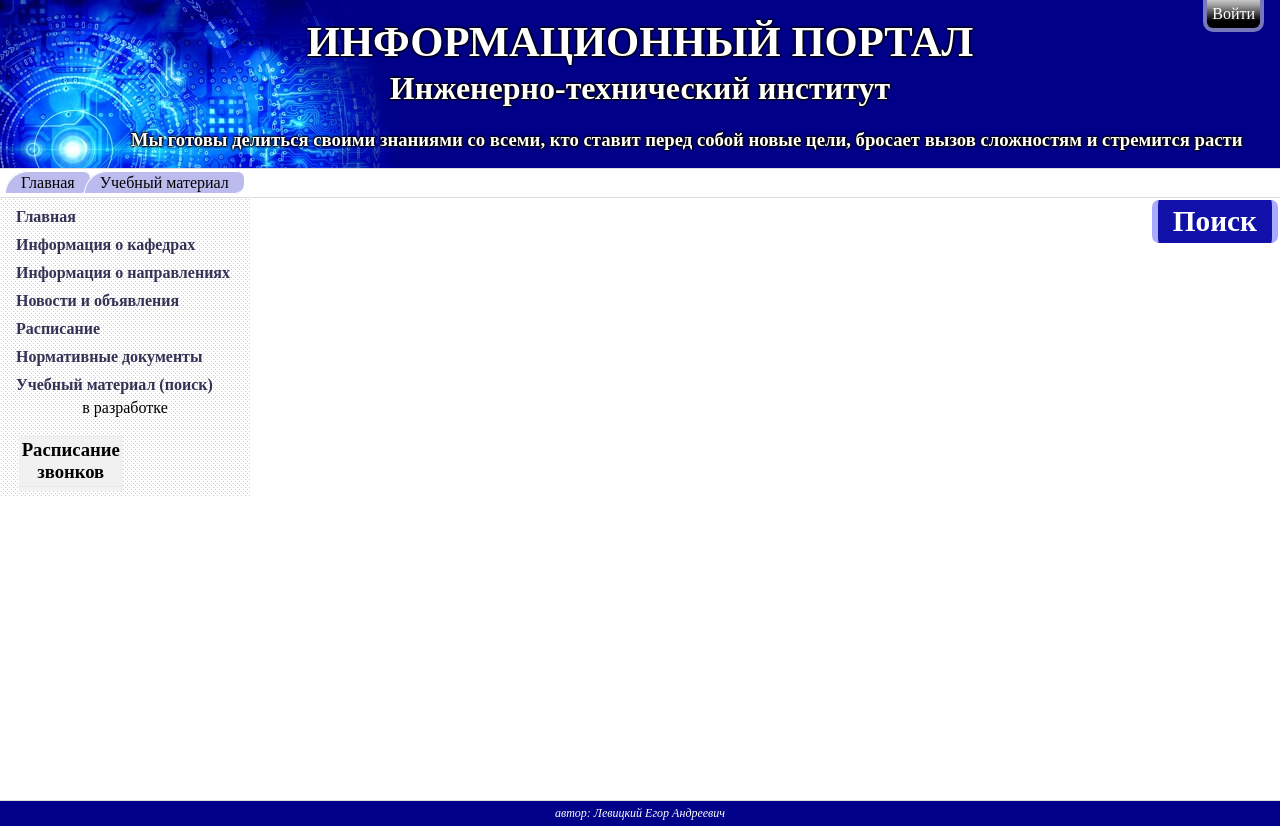
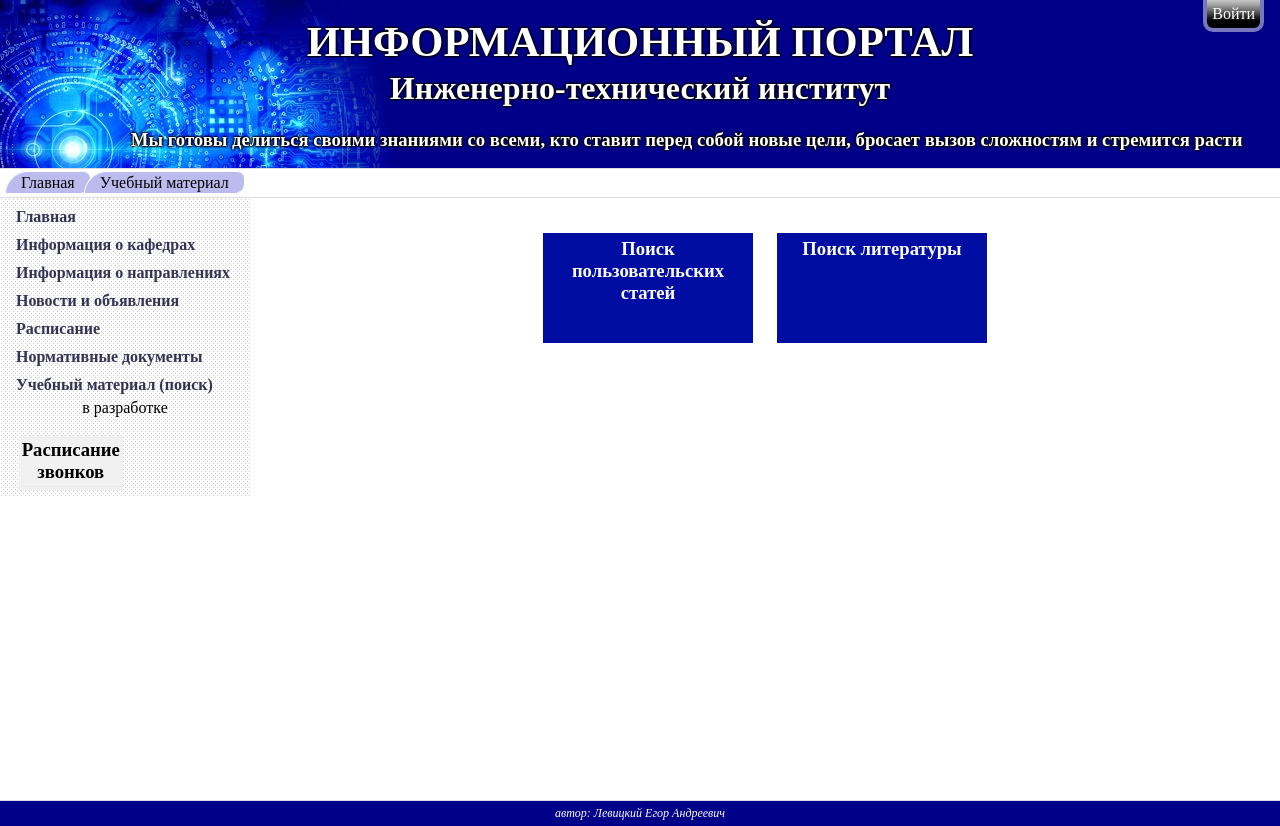
Before and after one commit to fallGamlet/UPortal, a Django app: page /content/ in a window 1280 px wide. Run offline with Django 3.2, Linux system fonts and the light colour scheme; parts of the project's set-up code (start-up, migrations or seed data) failed here and were passed over; some libraries are stand-ins or nearby versions.

Commit message:
Продолжение реализации поиска пользовательских статей

```diff
--- a/UPortal/urls.py
+++ b/UPortal/urls.py
@@ -37,6 +37,7 @@ urlpatterns = patterns('',
     (r'^schedule/$', views.schedule),
     (r'^content/$', views.content),
     (r'^content/search/$', views.search),
+    (r'^content/search/article/$', views.search_article),
     (r'^curdate/$', views.getcurrentdate),
 
     (r'^media/(?P<path>.*)$', 'django.views.static.serve', {'document_root': settings.MEDIA_ROOT}),
--- a/UPortal/views.py
+++ b/UPortal/views.py
@@ -8,6 +8,7 @@ import datetime
 import copy
 from university import models
 from university import forms
+#from blog.forms import SearchArticleForm
 
 urlvoc = {
     "": u"Главная",
@@ -15,6 +16,7 @@ urlvoc = {
     "help": u"Помощь",
     "search": u"Поиск",
     "articles": u"Статьи",
+    "article": u"Статьи",
     "content": u"Учебный материал",
     "cathedra": u"Информация о кафедрах",
     "direction": u"Направления",
@@ -28,7 +30,7 @@ menulinks = (
     ("/cathedra/direction/", u"Информация о направлениях"),
     ("/news/", u"Новости и объявления"),
     ("/schedule/", u"Расписание"),
-    ("/normdocument", u"Нормативные документы"),
+    ("/normdocument/", u"Нормативные документы"),
     ("/content/", u"Учебный материал (поиск)"),  # ("/search/", u"Поиск"),
 )
 
@@ -80,6 +82,11 @@ def search(request):
         sform = forms.SearchBook()
 
     return render_to_response('search.html', {'menulinks': menulinks, 'links': links, 'sform': sform, 'user':request.user})
+
+
+def search_article(request):
+    links = getlinks(request)
+    return render_to_response('search_article.html', {'menulinks': menulinks, 'links': links, 'user':request.user})
 
 
 def content(request):
--- a/blog/urls.py
+++ b/blog/urls.py
@@ -10,5 +10,5 @@ urlpatterns = patterns('',
     url(r'^user/article/new/$', 'blog.views.article_new'),
     url(r'^user/article/edit/(\d+)/$', 'blog.views.article_edit'),
     url(r'^user/article/remove/(\d+)/$', 'blog.views.article_remove'),
-    url(r'^user/article/search', 'blog.views.search')
+    url(r'^user/article/search/$', 'blog.views.search')
 )
--- a/templates/content.html
+++ b/templates/content.html
@@ -1,6 +1,55 @@
 {% extends "base.html" %}
 {% block workspace %}
-<div>
-	<a class="botton" style="float:right; font-size: 22pt;" href="/content/search/">Поиск</a>
+<div class="search_container">
+	<a class="button" href="/content/search/article">Поиск пользовательских статей</a>
+    <a class="button" href="/content/search/">Поиск литературы</a>
 </div>
+<style>
+.search_container {
+    background:none;
+    margin:15px;
+    padding:10px;
+    position:relative;
+}
+.search_container>a.button {
+    display: inline-block;
+    vertical-align: top;
+    width: 200px;
+    height: 100px;
+    font-size: 14pt;
+    color: #FBFBFB;
+    text-decoration: none;
+    padding: 5px;
+    margin: 10px;
+    background: #000DA2;
+    font-weight: bold;
+
+    animation: button_anim_unhover 1s;
+}
+.search_container>a.button:hover {
+    color: #000DA2;
+    background: #FBFBFB;
+    animation: button_anim_hover 1s;
+}
+@keyframes button_anim_hover {
+    from {
+        background:#000DA2;
+        color:#FBFBFB;
+    }
+    to {
+        background:#FBFBFB;
+        color:#000DA2;
+    }
+}
+@keyframes button_anim_unhover {
+    to {
+        background:#000DA2;
+        color:#FBFBFB;
+    }
+    from {
+        background:#FBFBFB;
+        color:#000DA2;
+    }
+}
+</style>
 {% endblock %}
```
Also changed, not shown: blog/templates/blog_article_inner_list_preview.html (+6 -3 lines), blog/views.py (+17 -17 lines), university.db.
